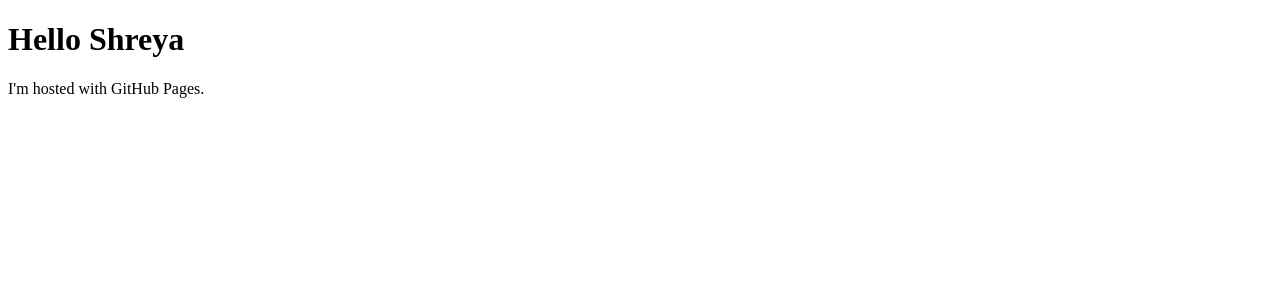
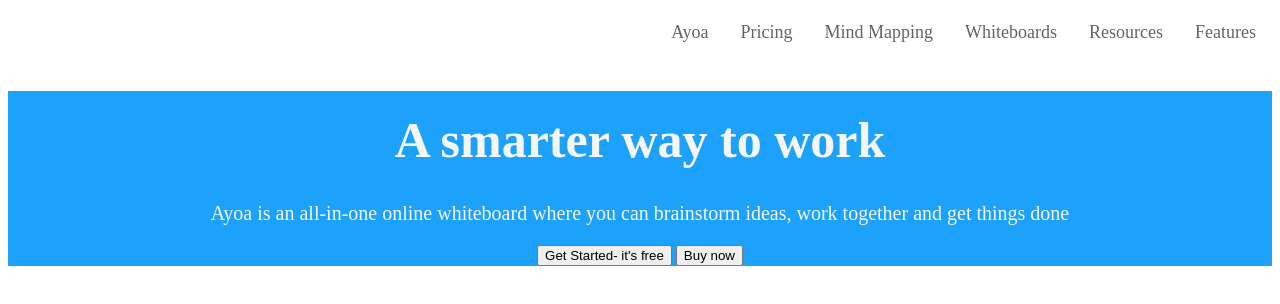
Before and after one commit to shubhkashyap/shubhkashyap.github.io, a plain HTML site: page index.html in a window 1280 px wide. Drawn offline with nearby package versions, Linux system fonts and the light colour scheme.

Commit message:
basic css and html

```diff
--- a/css/test.css
+++ b/css/test.css
@@ -0,0 +1,43 @@
+ul {
+    list-style-type: none;
+    margin: 0;
+    padding: 0;
+    overflow: hidden;
+    background-color: white;
+}
+
+li {
+    float: right;
+}
+
+li .active {
+    float: left;
+}
+
+li a {
+    font-size: 18px;
+    display: block;
+    color: rgb(100, 100, 100);
+    text-align: center;
+    padding: 14px 16px;
+    text-decoration: none;
+}
+
+/* Change the link color to #111 (black) on hover */
+a:hover {
+    color: skyblue;
+}
+
+.div1{
+    text-align: center;
+    background-color : rgb(28, 162, 250);
+    color : whitesmoke;
+
+}
+.div1 h1{
+    font-size: 50px;
+    padding-top: 20px;
+}
+.div1 p{
+    font-size : 20px;
+}
--- a/index.html
+++ b/index.html
@@ -1,7 +1,33 @@
-<!DOCTYPE html>
 <html>
-<body>
-<h1>Hello Shreya</h1>
-<p>I'm hosted with GitHub Pages.</p>
-</body>
+    <head>
+        <title>Ayoa</title>
+        <script src="main.js"></script>
+        <!-- CSS -->
+        <!--<link rel="stylesheet" href="https://cdn.jsdelivr.net/npm/bootstrap@4.5.3/dist/css/bootstrap.min.css" integrity="sha384-TX8t27EcRE3e/ihU7zmQxVncDAy5uIKz4rEkgIXeMed4M0jlfIDPvg6uqKI2xXr2" crossorigin="anonymous">--->
+        <link rel="stylesheet" href="css/test.css">
+        <!-- jQuery and JS bundle w/ Popper.js -->
+        <script src="https://code.jquery.com/jquery-3.5.1.slim.min.js" integrity="sha384-DfXdz2htPH0lsSSs5nCTpuj/zy4C+OGpamoFVy38MVBnE+IbbVYUew+OrCXaRkfj" crossorigin="anonymous"></script>
+        <script src="https://cdn.jsdelivr.net/npm/bootstrap@4.5.3/dist/js/bootstrap.bundle.min.js" integrity="sha384-ho+j7jyWK8fNQe+A12Hb8AhRq26LrZ/JpcUGGOn+Y7RsweNrtN/tE3MoK7ZeZDyx" crossorigin="anonymous"></script>
+    </head>
+    <body>
+        <div>
+            <ul class="navbar-nav">
+                <li><a href="#">Features</a></li>
+                <li><a href="#">Resources</a></li>
+                <li><a href="#">Whiteboards</a></li>
+                <li><a href="#">Mind Mapping</a></li>
+                <li><a href="#">Pricing</a></li>
+                <li class="active"><a href="#">Ayoa</a></li>
+            </ul>
+        </div>
+        <div class="homepage">
+            <div class="div1">
+                <h1>A smarter way to work</h1>
+                <p>Ayoa is an all-in-one online whiteboard where you can brainstorm ideas, work together and get things done</p>
+                <button id="div1_1">Get Started- it's free</button>
+                <button id="div1_2">Buy now</button>
+            </div>
+
+        </div>
+    </body>
 </html>
```
Also changed, not shown: html/test.html (+33 -0 lines).
